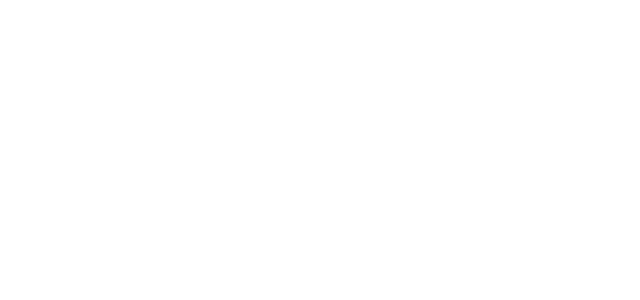
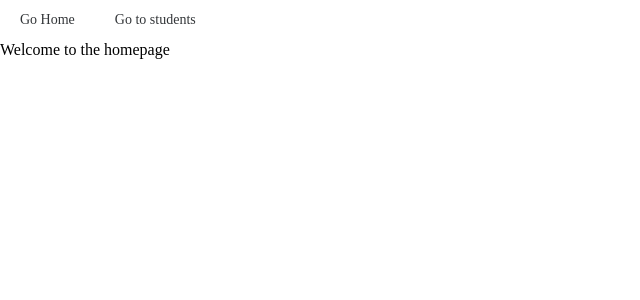
Before and after one commit to Lumory/Lumory, a Nuxt app in the folder frontend/: page / in a window 1280 px wide. Shown: the top 300 px of the page, without its empty margins (0-640 px from the left). Built offline with nearby package versions, Linux system fonts and the light colour scheme.

Commit message:
Start of student landing page header

```diff
--- a/frontend/app.vue
+++ /dev/null
@@ -1,5 +0,0 @@
-<template>
-  <div>
-    <NuxtPage />
-  </div>
-</template>
--- /dev/null
+++ b/frontend/assets/css/global.css
@@ -0,0 +1,48 @@
+/* http://meyerweb.com/eric/tools/css/reset/
+   v2.0 | 20110126
+   License: none (public domain)
+*/
+
+html, body, div, span, applet, object, iframe,
+h1, h2, h3, h4, h5, h6, p, blockquote, pre,
+a, abbr, acronym, address, big, cite, code,
+del, dfn, em, img, ins, kbd, q, s, samp,
+small, strike, strong, sub, sup, tt, var,
+b, u, i, center,
+dl, dt, dd, ol, ul, li,
+fieldset, form, label, legend,
+table, caption, tbody, tfoot, thead, tr, th, td,
+article, aside, canvas, details, embed,
+figure, figcaption, footer, header, hgroup,
+menu, nav, output, ruby, section, summary,
+time, mark, audio, video {
+    margin: 0;
+    padding: 0;
+    border: 0;
+    font-size: 100%;
+    font: inherit;
+    vertical-align: baseline;
+}
+/* HTML5 display-role reset for older browsers */
+article, aside, details, figcaption, figure,
+footer, header, hgroup, menu, nav, section {
+    display: block;
+}
+body {
+    line-height: 1;
+}
+ol, ul {
+    list-style: none;
+}
+blockquote, q {
+    quotes: none;
+}
+blockquote:before, blockquote:after,
+q:before, q:after {
+    content: '';
+    content: none;
+}
+table {
+    border-collapse: collapse;
+    border-spacing: 0;
+}
--- /dev/null
+++ b/frontend/components/Container.vue
@@ -0,0 +1,12 @@
+<template>
+  <div class="container">
+    <slot/>
+  </div>
+</template>
+
+<style>
+.container {
+  width: 1200px;
+  margin: 0 auto;
+}
+</style>
--- /dev/null
+++ b/frontend/components/StudentLandingPageHeader.vue
@@ -0,0 +1,44 @@
+<template>
+  <container>
+    <n-grid v-bind:cols="2" x-gap="25px">
+      <n-grid-item>
+        <n-layout>
+          <n-layout-content>
+            <p class="intro-text">Lorem ipsum dolor sit amet, consectetur adipiscing elit. Vivamus velit eros, facilisis suscipit risus sed, venenatis rutrum lectus.</p>
+            <n-button round color="#FEBF00">Sign up</n-button>
+          </n-layout-content>
+        </n-layout>
+      </n-grid-item>
+      <n-grid-item>
+        <n-image
+            width="100"
+            src="https://07akioni.oss-cn-beijing.aliyuncs.com/07akioni.jpeg"
+        />
+      </n-grid-item>
+    </n-grid>
+  </container>
+</template>
+
+<script>
+import {NGrid, NGridItem, NLayout, NLayoutContent, NButton, NImage} from "naive-ui";
+
+export default {
+  components: {
+    NGrid,
+    NGridItem,
+    NLayout,
+    NLayoutContent,
+    NButton,
+    NImage
+  }
+}
+</script>
+
+<style>
+.intro-text {
+  font-family: "Arial";
+  font-weight: bold;
+  font-size: 24px;
+  line-height: 1.2em;
+}
+</style>
--- /dev/null
+++ b/frontend/components/TheNavbar.vue
@@ -0,0 +1,60 @@
+<template>
+  <client-only>
+    <n-menu
+        v-model:value="activeKey"
+        mode="horizontal"
+        v-bind:options="menuOptions"
+    />
+  </client-only>
+</template>
+
+<script lang="ts">
+
+import { NMenu } from 'naive-ui'
+import type { MenuOption } from 'naive-ui'
+import {RouterLink} from "vue-router";
+
+const menuOptions: MenuOption[] =[
+  {
+    label: () =>
+        h(
+            RouterLink,
+            {
+              to: {
+                name: 'index'
+              }
+            },
+            { default: () => 'Go Home' }
+        )
+    ,
+    key: 'hello',
+  },
+  {
+    label: () =>
+        h(
+            RouterLink,
+            {
+              to: {
+                name: 'students'
+              }
+            },
+            { default: () => 'Go to students' }
+        )
+    ,
+    key: 'students',
+  },
+]
+
+export default {
+  setup() {
+    return {
+      activeKey: ref<string | null>(null),
+      menuOptions
+    }
+  },
+  components: {
+    NMenu
+  }
+}
+
+</script>
--- a/frontend/nuxt.config.ts
+++ b/frontend/nuxt.config.ts
@@ -1,4 +1,7 @@
 // https://v3.nuxtjs.org/api/configuration/nuxt.config
 export default defineNuxtConfig({
-
+  css: [
+    // CSS file in the project
+    '@/assets/css/global.css',
+  ]
 })
--- /dev/null
+++ b/frontend/pages/index.vue
@@ -0,0 +1,17 @@
+<template>
+  <div>
+    <the-navbar/>
+    <h1>Welcome to the homepage</h1>
+
+  </div>
+</template>
+
+<script>
+import TheNavbar from "../components/TheNavbar";
+
+export default {
+  components: {
+    TheNavbar
+  }
+}
+</script>
--- /dev/null
+++ b/frontend/pages/students.vue
@@ -0,0 +1,19 @@
+<template>
+  <div>
+    <the-navbar/>
+    <h1>Welcome to students</h1>
+    <student-landing-page-header/>
+  </div>
+</template>
+<script>
+
+import TheNavbar from "../components/TheNavbar";
+import StudentLandingPageHeader from "../components/StudentLandingPageHeader";
+
+export default {
+  components: {
+    StudentLandingPageHeader,
+    TheNavbar
+  }
+}
+</script>
```
Also changed, not shown: frontend/assets/images/header-image.jpg (added).
